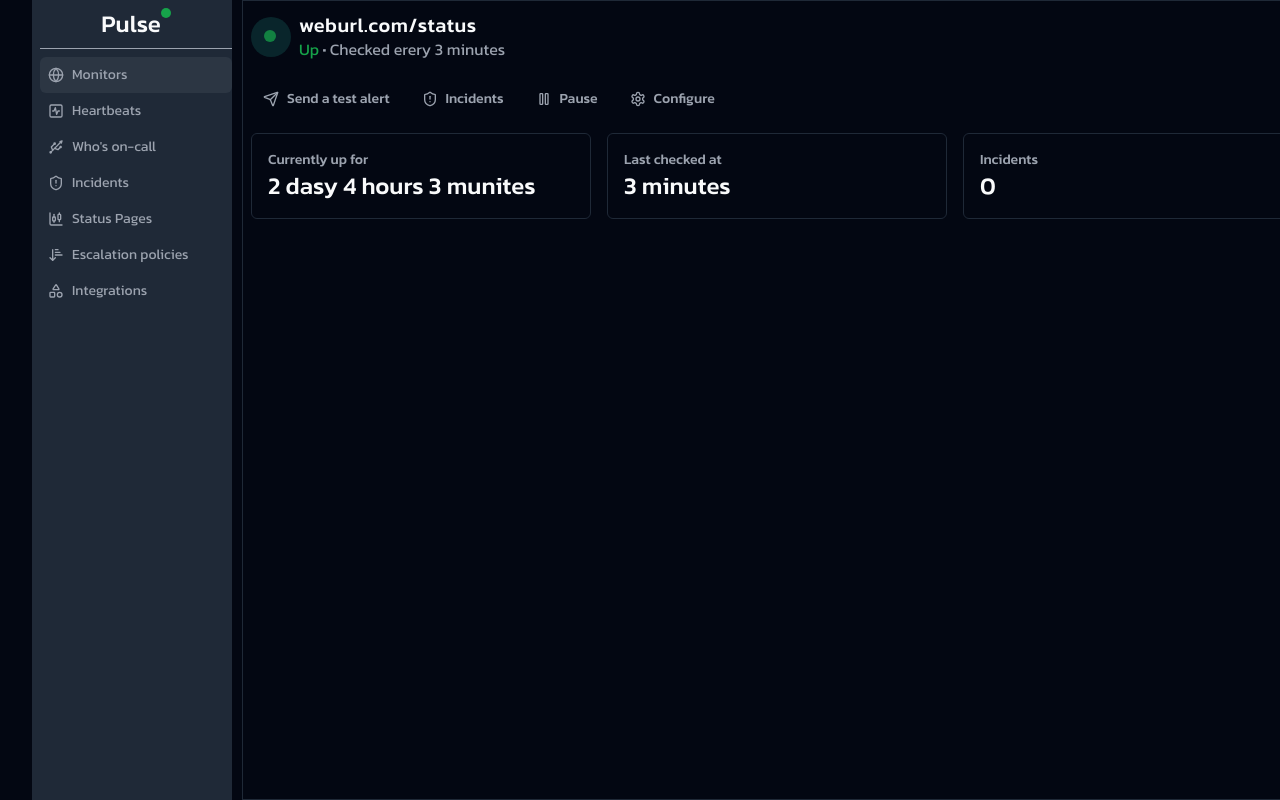
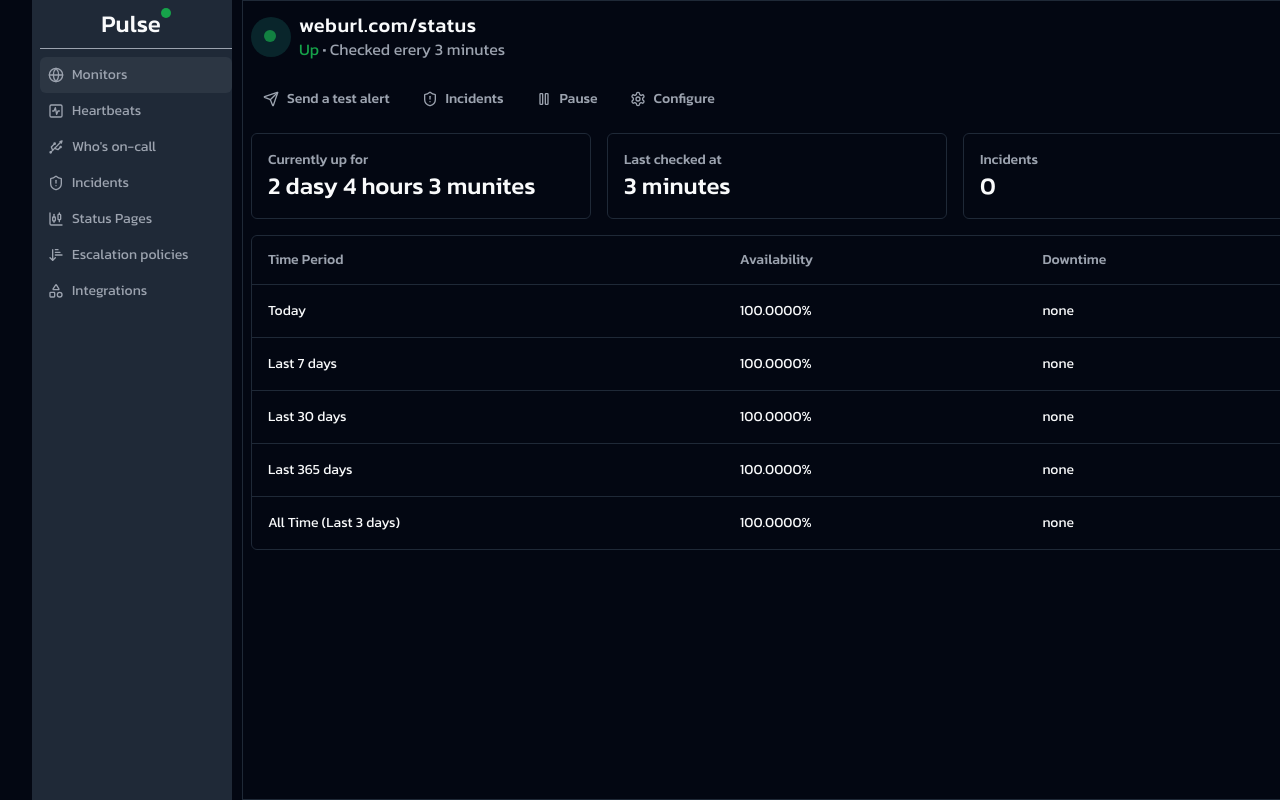
Before and after one commit to hash-engineers/pulse, a Next.js app in the folder frontend/: page /dashboard/monitors in a window 1280 px wide. Shown: the top 800 px of the page. Built offline with nearby package versions, Linux system fonts and the light colour scheme.

Commit message:
feat: add data table for show activity

```diff
--- a/frontend/app/dashboard/monitors/_actions.tsx
+++ b/frontend/app/dashboard/monitors/_actions.tsx
@@ -3,7 +3,7 @@
 
 export function Actions() {
   return (
-    <div className="text-muted-foreground flex items-center justify-start gap-x-2">
+    <div className="text-muted-foreground flex items-center justify-start gap-2 flex-wrap">
       <Button
         variant="ghost"
         size="sm"
--- /dev/null
+++ b/frontend/app/dashboard/monitors/_data-table.tsx
@@ -0,0 +1,132 @@
+'use client';
+
+import {
+  ColumnDef,
+  flexRender,
+  getCoreRowModel,
+  useReactTable,
+} from '@tanstack/react-table';
+import {
+  Table,
+  TableBody,
+  TableCell,
+  TableHead,
+  TableHeader,
+  TableRow,
+} from '@/components/ui/table';
+
+type Payment = {
+  id: string;
+  downtime: string;
+  timePeriod:
+    | 'Today'
+    | 'Last 7 days'
+    | 'Last 30 days'
+    | 'Last 365 days'
+    | 'All Time (Last 3 days)'
+    | 'Since 12 July 2024 untill today';
+  availability: string;
+};
+
+const data: Payment[] = [
+  {
+    id: 'm5gr84i9',
+    downtime: 'none',
+    timePeriod: 'Today',
+    availability: '100.0000%',
+  },
+  {
+    id: '3u1reuv4',
+    downtime: 'none',
+    timePeriod: 'Last 7 days',
+    availability: '100.0000%',
+  },
+  {
+    id: 'derv1ws0',
+    downtime: 'none',
+    timePeriod: 'Last 30 days',
+    availability: '100.0000%',
+  },
+  {
+    id: '5kma53ae',
+    downtime: 'none',
+    timePeriod: 'Last 365 days',
+    availability: '100.0000%',
+  },
+  {
+    id: 'bhqecj4p',
+    downtime: 'none',
+    timePeriod: 'All Time (Last 3 days)',
+    availability: '100.0000%',
+  },
+];
+
+const columns: ColumnDef<Payment>[] = [
+  {
+    accessorKey: 'timePeriod',
+    header: 'Time Period',
+  },
+  {
+    accessorKey: 'availability',
+    header: 'Availability',
+  },
+  {
+    accessorKey: 'downtime',
+    header: 'Downtime',
+  },
+];
+
+export function DataTable() {
+  const table = useReactTable({
+    data,
+    columns,
+    getCoreRowModel: getCoreRowModel(),
+  });
+
+  return (
+    <div className="rounded-md border">
+      <Table>
+        <TableHeader>
+          {table.getHeaderGroups().map(headerGroup => (
+            <TableRow key={headerGroup.id}>
+              {headerGroup.headers.map(header => {
+                return (
+                  <TableHead key={header.id}>
+                    {header.isPlaceholder
+                      ? null
+                      : flexRender(
+                          header.column.columnDef.header,
+                          header.getContext()
+                        )}
+                  </TableHead>
+                );
+              })}
+            </TableRow>
+          ))}
+        </TableHeader>
+        <TableBody>
+          {table.getRowModel().rows?.length ? (
+            table.getRowModel().rows.map(row => (
+              <TableRow
+                key={row.id}
+                data-state={row.getIsSelected() && 'selected'}
+              >
+                {row.getVisibleCells().map(cell => (
+                  <TableCell key={cell.id}>
+                    {flexRender(cell.column.columnDef.cell, cell.getContext())}
+                  </TableCell>
+                ))}
+              </TableRow>
+            ))
+          ) : (
+            <TableRow>
+              <TableCell colSpan={columns.length} className="h-24 text-center">
+                No results.
+              </TableCell>
+            </TableRow>
+          )}
+        </TableBody>
+      </Table>
+    </div>
+  );
+}
--- a/frontend/app/dashboard/monitors/page.tsx
+++ b/frontend/app/dashboard/monitors/page.tsx
@@ -1,6 +1,7 @@
 import { Status } from './_status';
 import { Actions } from './_actions';
 import { KeyInfos } from './_key-infos';
+import { DataTable } from './_data-table';
 
 export default function Monitors() {
   return (
@@ -8,6 +9,7 @@
       <Status />
       <Actions />
       <KeyInfos />
+      <DataTable />
     </div>
   );
 }
--- a/frontend/app/error.tsx
+++ /dev/null
@@ -1,23 +0,0 @@
-'use client';
-
-import Link from 'next/link';
-import { Button } from '@/components/ui/button';
-
-export default function ErrorPage() {
-  return (
-    <div className="flex items-center justify-center h-screen">
-      <div className="flex flex-col items-center justify-center gap-y-4">
-        <h3 className="text-destructive-foreground">Something went wrong!</h3>
-
-        <div className="flex items-center justify-center gap-x-6">
-          <Button asChild>
-            <Link href="/">Go Home</Link>
-          </Button>
-          <Button asChild variant="ghost">
-            <Link href="/feedback">Feedback</Link>
-          </Button>
-        </div>
-      </div>
-    </div>
-  );
-}
--- /dev/null
+++ b/frontend/components/ui/checkbox.tsx
@@ -0,0 +1,30 @@
+"use client"
+
+import * as React from "react"
+import * as CheckboxPrimitive from "@radix-ui/react-checkbox"
+import { Check } from "lucide-react"
+
+import { cn } from "@/lib/utils"
+
+const Checkbox = React.forwardRef<
+  React.ElementRef<typeof CheckboxPrimitive.Root>,
+  React.ComponentPropsWithoutRef<typeof CheckboxPrimitive.Root>
+>(({ className, ...props }, ref) => (
+  <CheckboxPrimitive.Root
+    ref={ref}
+    className={cn(
+      "peer h-4 w-4 shrink-0 rounded-sm border border-primary ring-offset-background focus-visible:outline-none focus-visible:ring-2 focus-visible:ring-ring focus-visible:ring-offset-2 disabled:cursor-not-allowed disabled:opacity-50 data-[state=checked]:bg-primary data-[state=checked]:text-primary-foreground",
+      className
+    )}
+    {...props}
+  >
+    <CheckboxPrimitive.Indicator
+      className={cn("flex items-center justify-center text-current")}
+    >
+      <Check className="h-4 w-4" />
+    </CheckboxPrimitive.Indicator>
+  </CheckboxPrimitive.Root>
+))
+Checkbox.displayName = CheckboxPrimitive.Root.displayName
+
+export { Checkbox }
--- /dev/null
+++ b/frontend/components/ui/input.tsx
@@ -0,0 +1,25 @@
+import * as React from "react"
+
+import { cn } from "@/lib/utils"
+
+export interface InputProps
+  extends React.InputHTMLAttributes<HTMLInputElement> {}
+
+const Input = React.forwardRef<HTMLInputElement, InputProps>(
+  ({ className, type, ...props }, ref) => {
+    return (
+      <input
+        type={type}
+        className={cn(
+          "flex h-10 w-full rounded-md border border-input bg-background px-3 py-2 text-sm ring-offset-background file:border-0 file:bg-transparent file:text-sm file:font-medium placeholder:text-muted-foreground focus-visible:outline-none focus-visible:ring-2 focus-visible:ring-ring focus-visible:ring-offset-2 disabled:cursor-not-allowed disabled:opacity-50",
+          className
+        )}
+        ref={ref}
+        {...props}
+      />
+    )
+  }
+)
+Input.displayName = "Input"
+
+export { Input }
--- /dev/null
+++ b/frontend/components/ui/table.tsx
@@ -0,0 +1,117 @@
+import * as React from "react"
+
+import { cn } from "@/lib/utils"
+
+const Table = React.forwardRef<
+  HTMLTableElement,
+  React.HTMLAttributes<HTMLTableElement>
+>(({ className, ...props }, ref) => (
+  <div className="relative w-full overflow-auto">
+    <table
+      ref={ref}
+      className={cn("w-full caption-bottom text-sm", className)}
+      {...props}
+    />
+  </div>
+))
+Table.displayName = "Table"
+
+const TableHeader = React.forwardRef<
+  HTMLTableSectionElement,
+  React.HTMLAttributes<HTMLTableSectionElement>
+>(({ className, ...props }, ref) => (
+  <thead ref={ref} className={cn("[&_tr]:border-b", className)} {...props} />
+))
+TableHeader.displayName = "TableHeader"
+
+const TableBody = React.forwardRef<
+  HTMLTableSectionElement,
+  React.HTMLAttributes<HTMLTableSectionElement>
+>(({ className, ...props }, ref) => (
+  <tbody
+    ref={ref}
+    className={cn("[&_tr:last-child]:border-0", className)}
+    {...props}
+  />
+))
+TableBody.displayName = "TableBody"
+
+const TableFooter = React.forwardRef<
+  HTMLTableSectionElement,
+  React.HTMLAttributes<HTMLTableSectionElement>
+>(({ className, ...props }, ref) => (
+  <tfoot
+    ref={ref}
+    className={cn(
+      "border-t bg-muted/50 font-medium [&>tr]:last:border-b-0",
+      className
+    )}
+    {...props}
+  />
+))
+TableFooter.displayName = "TableFooter"
+
+const TableRow = React.forwardRef<
+  HTMLTableRowElement,
+  React.HTMLAttributes<HTMLTableRowElement>
+>(({ className, ...props }, ref) => (
+  <tr
+    ref={ref}
+    className={cn(
+      "border-b transition-colors hover:bg-muted/50 data-[state=selected]:bg-muted",
+      className
+    )}
+    {...props}
+  />
+))
+TableRow.displayName = "TableRow"
+
+const TableHead = React.forwardRef<
+  HTMLTableCellElement,
+  React.ThHTMLAttributes<HTMLTableCellElement>
+>(({ className, ...props }, ref) => (
+  <th
+    ref={ref}
+    className={cn(
+      "h-12 px-4 text-left align-middle font-medium text-muted-foreground [&:has([role=checkbox])]:pr-0",
+      className
+    )}
+    {...props}
+  />
+))
+TableHead.displayName = "TableHead"
+
+const TableCell = React.forwardRef<
+  HTMLTableCellElement,
+  React.TdHTMLAttributes<HTMLTableCellElement>
+>(({ className, ...props }, ref) => (
+  <td
+    ref={ref}
+    className={cn("p-4 align-middle [&:has([role=checkbox])]:pr-0", className)}
+    {...props}
+  />
+))
+TableCell.displayName = "TableCell"
+
+const TableCaption = React.forwardRef<
+  HTMLTableCaptionElement,
+  React.HTMLAttributes<HTMLTableCaptionElement>
+>(({ className, ...props }, ref) => (
+  <caption
+    ref={ref}
+    className={cn("mt-4 text-sm text-muted-foreground", className)}
+    {...props}
+  />
+))
+TableCaption.displayName = "TableCaption"
+
+export {
+  Table,
+  TableHeader,
+  TableBody,
+  TableFooter,
+  TableHead,
+  TableRow,
+  TableCell,
+  TableCaption,
+}
--- a/frontend/package.json
+++ b/frontend/package.json
@@ -9,9 +9,11 @@
     "lint": "next lint"
   },
   "dependencies": {
+    "@radix-ui/react-checkbox": "^1.1.1",
     "@radix-ui/react-dialog": "^1.1.1",
     "@radix-ui/react-dropdown-menu": "^2.1.1",
     "@radix-ui/react-slot": "^1.1.0",
+    "@tanstack/react-table": "^8.19.3",
     "class-variance-authority": "^0.7.0",
     "clsx": "^2.1.1",
     "lucide-react": "^0.408.0",
```
Also changed, not shown: frontend/app/page.tsx (+30 -0 lines), 1 other file (tests, documents, lock files or other folders).
